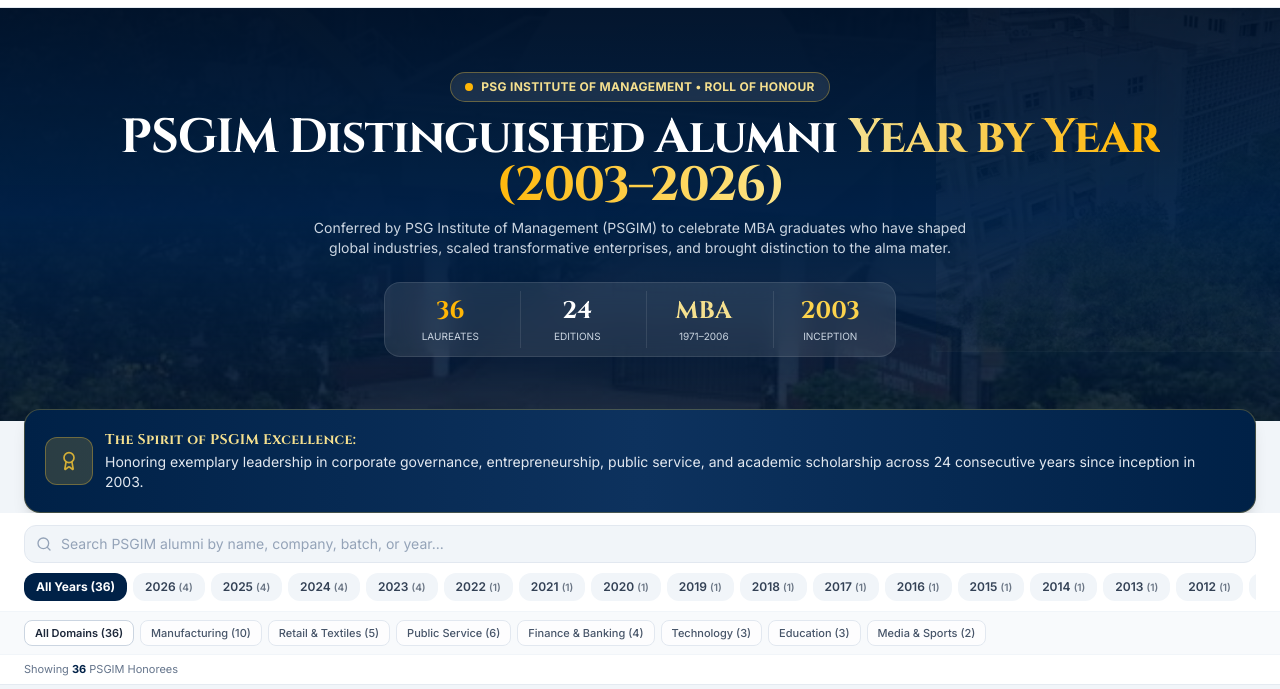
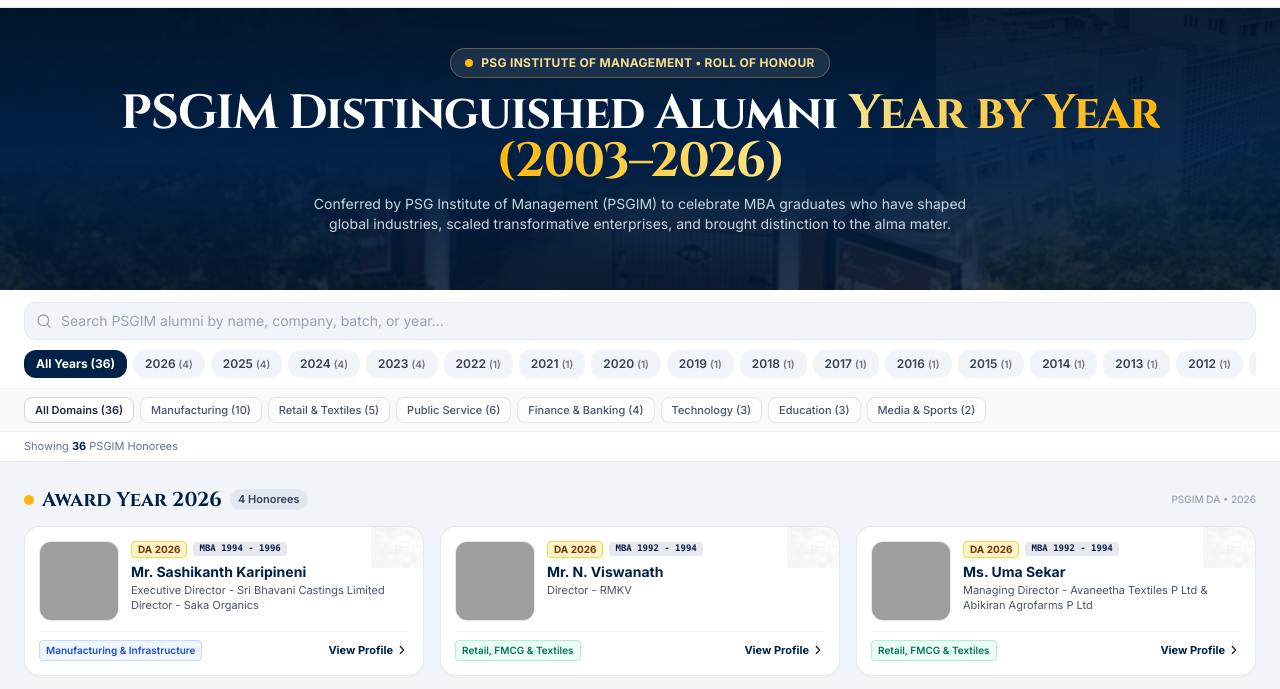
Before and after one commit to devvv555/jarvis-cloud, a plain HTML site: page psg/index.html in a window 1280 px wide. Shown: the part 87-776 px from the top of the page. Drawn offline with nearby package versions, Linux system fonts and the light colour scheme; grey boxes are pictures that could not be loaded; a web font is replaced by a local one.

Commit message:
Remove Spirit of PSGIM ribbon and stats counter per user request

```diff
--- a/psg/index.html
+++ b/psg/index.html
@@ -122,8 +122,7 @@
     </div>
   </header>
 
-  <!-- HERO SECTION: 100% FOCUSED ON PSGIM MANAGEMENT LEGACY -->
-  <section class="relative bg-psg-navyDark text-white px-3 sm:px-6 pt-7 pb-10 sm:py-16 overflow-hidden">
+  <section class="relative bg-psg-navyDark text-white px-3 sm:px-6 pt-6 pb-6 sm:pt-10 sm:pb-8 overflow-hidden">
 
     <!-- WATERMARK: Iconic White Dome Gate of PSGIM in background -->
     <div class="absolute inset-0 pointer-events-none z-0 overflow-hidden">
@@ -166,41 +165,6 @@
       </p>
 
 
-      <!-- Quick Metrics Ribbon (4 columns on mobile) -->
-      <div class="grid grid-cols-4 gap-1 sm:gap-3 max-w-lg mx-auto bg-white/10 backdrop-blur-md p-2 rounded-2xl border border-white/10 text-center">
-        <div class="p-1">
-          <div class="font-cinzel text-base sm:text-2xl font-bold text-psg-amber leading-none mb-0.5">36</div>
-          <div class="text-[9px] sm:text-[10px] text-slate-300 uppercase">Laureates</div>
-        </div>
-        <div class="p-1 border-l border-white/10">
-          <div class="font-cinzel text-base sm:text-2xl font-bold text-white leading-none mb-0.5">24</div>
-          <div class="text-[9px] sm:text-[10px] text-slate-300 uppercase">Editions</div>
-        </div>
-        <div class="p-1 border-l border-white/10">
-          <div class="font-cinzel text-base sm:text-2xl font-bold text-psg-goldLight leading-none mb-0.5">MBA</div>
-          <div class="text-[9px] sm:text-[10px] text-slate-300 uppercase">1971–2006</div>
-        </div>
-        <div class="p-1 border-l border-white/10">
-          <div class="font-cinzel text-base sm:text-2xl font-bold text-amber-300 leading-none mb-0.5">2003</div>
-          <div class="text-[9px] sm:text-[10px] text-slate-300 uppercase">Inception</div>
-        </div>
-      </div>
-
-    </div>
-  </section>
-
-  <!-- PSGIM CITATION STATEMENT RIBBON -->
-  <section class="max-w-7xl mx-auto px-3 sm:px-6 -mt-3 relative z-20">
-    <div class="bg-gradient-to-r from-psg-navy via-psg-navyLight to-psg-navy rounded-2xl p-4 sm:p-5 text-white shadow-lg border border-psg-gold/30">
-      <div class="flex items-center gap-3">
-        <div class="w-10 h-10 sm:w-12 sm:h-12 rounded-xl bg-psg-gold/20 border border-psg-gold/40 text-psg-gold flex items-center justify-center shrink-0">
-          <i data-lucide="award" class="w-5 h-5"></i>
-        </div>
-        <div class="flex-1 text-xs sm:text-sm text-slate-200 leading-snug">
-          <strong class="text-psg-goldLight font-cinzel tracking-wide block mb-0.5">The Spirit of PSGIM Excellence:</strong>
-          Honoring exemplary leadership in corporate governance, entrepreneurship, public service, and academic scholarship across 24 consecutive years since inception in 2003.
-        </div>
-      </div>
     </div>
   </section>
 
```
